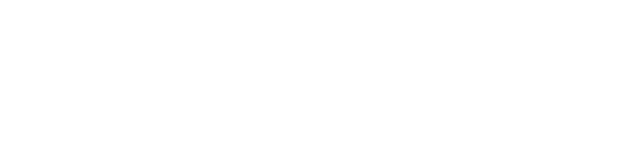
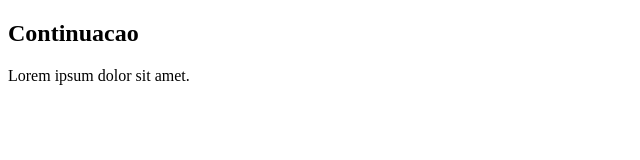
Before and after one commit to Geraldo-Andre/praticando, a plain HTML site: page index.html in a window 1280 px wide. Shown: the whole page, without its empty margins (0-640 px from the left). Drawn offline with Linux system fonts and the light colour scheme.

Commit message:
criei um titulo e um paragrafo

```diff
--- a/index.html
+++ b/index.html
@@ -6,6 +6,7 @@
     <title>Estudando o git</title>
 </head>
 <body>
-
+    <h2>Continuacao</h2>
+    <p>Lorem ipsum dolor sit amet.</p>
 </body>
 </html>
```
